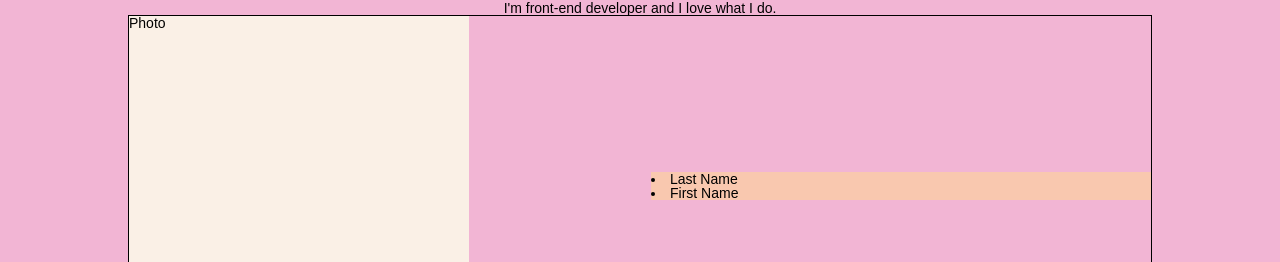
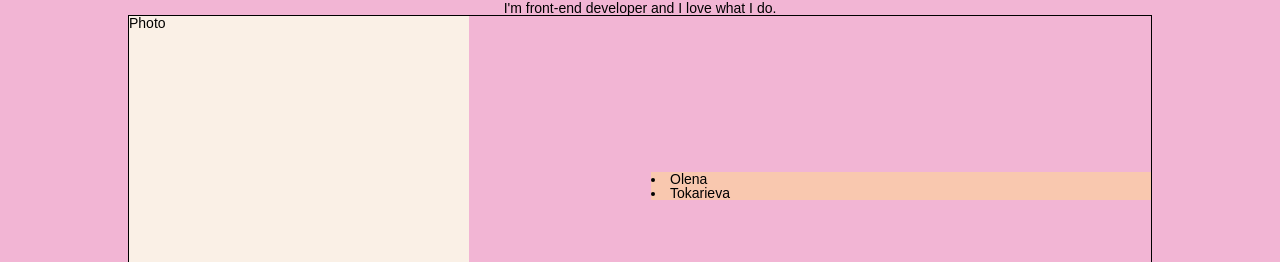
Before and after one commit to Elena176/portfolio, a React (Create React App) app: page / in a window 1280 px wide. Shown: the part 1670-1932 px from the top of the page. Built offline with nearby package versions, Linux system fonts and the light colour scheme.

Commit message:
added last name and first name in AboutMe

```diff
--- a/src/aboutMe/AboutMe.js
+++ b/src/aboutMe/AboutMe.js
@@ -13,8 +13,8 @@ export const AboutMe = () => {
             Photo
                 </div>
                 <div className={s.info}>
-                    <li>Last Name</li>
-                    <li>First Name</li>
+                    <li>Olena</li>
+                    <li>Tokarieva</li>
                    {/* <li></li>
                     <li></li>*/}
                 </div>
```
